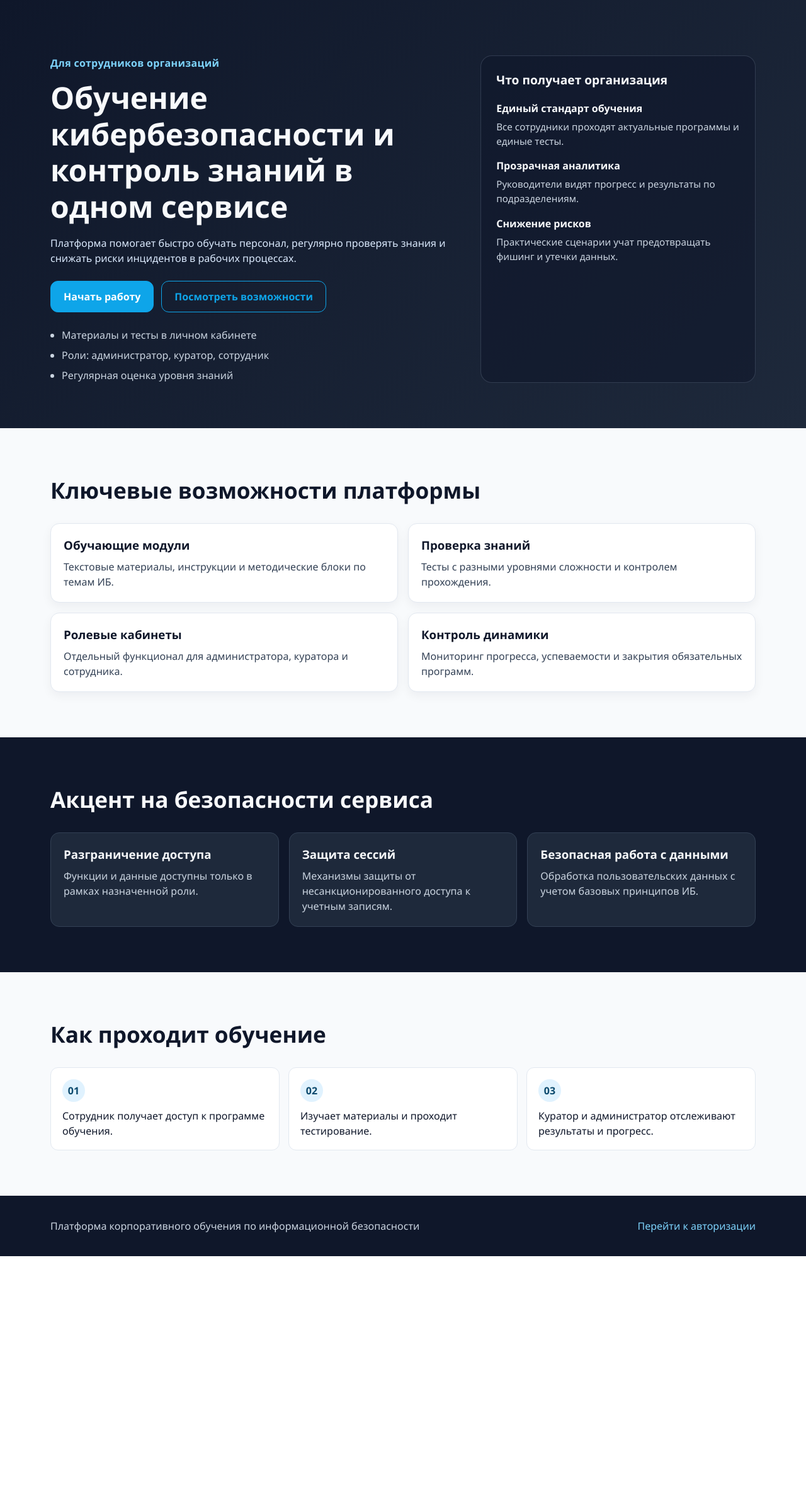
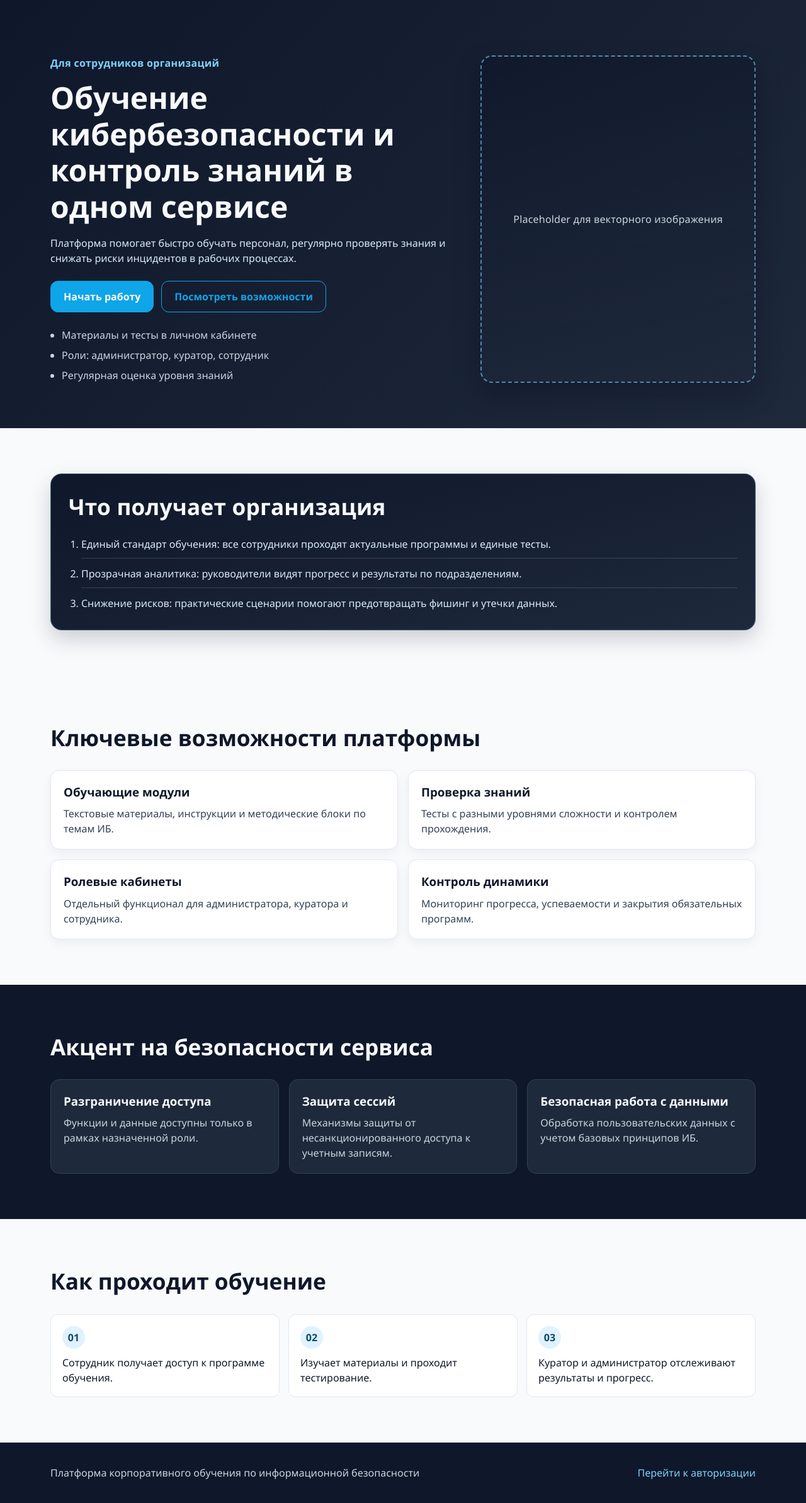
Before and after one commit to corpedu1/corpedu, a Django app: page / in a window 1280 px wide. Shown: the part 73-2460 px from the top of the page at 63% size. Before the commit the page ends 2068 px from the top, so only its background shows below. Run offline with Django 5.2, Linux system fonts and the light colour scheme.

Commit message:
Moved organization benefits block from hero to seperate block

```diff
--- a/static/css/landing.css
+++ b/static/css/landing.css
@@ -2,9 +2,23 @@
     box-sizing: border-box;
 }
 
+@font-face {
+    font-family: "Circe";
+    src: local("Circe"), local("Circe Regular");
+    font-weight: 400;
+    font-style: normal;
+}
+
+@font-face {
+    font-family: "Circe";
+    src: local("Circe"), local("Circe Bold");
+    font-weight: 700;
+    font-style: normal;
+}
+
 body {
     margin: 0;
-    font-family: "Segoe UI", Arial, sans-serif;
+    font-family: "Circe", "Segoe UI", Arial, sans-serif;
     color: #0f172a;
     background: #f8fafc;
     line-height: 1.5;
@@ -134,31 +148,70 @@ a {
     gap: 8px;
 }
 
-.hero__panel {
-    background: rgba(15, 23, 42, 0.55);
-    border: 1px solid rgba(148, 163, 184, 0.24);
-    border-radius: 18px;
-    padding: 24px;
+.hero__placeholder {
+    display: flex;
+    align-items: stretch;
 }
 
-.hero__panel h2 {
-    margin: 0 0 18px;
-    font-size: 1.2rem;
+.hero__placeholder-inner {
+    width: 100%;
+    min-height: 320px;
+    border-radius: 18px;
+    border: 2px dashed rgba(125, 211, 252, 0.6);
+    background: linear-gradient(165deg, rgba(15, 23, 42, 0.68), rgba(30, 41, 59, 0.86));
+    box-shadow: 0 18px 40px rgba(2, 6, 23, 0.28);
+    display: flex;
+    align-items: center;
+    justify-content: center;
+    padding: 20px;
 }
 
-.panel__item + .panel__item {
-    margin-top: 16px;
+.hero__placeholder-inner p {
+    margin: 0;
+    color: #cbd5e1;
+    font-size: 1rem;
+    text-align: center;
+    letter-spacing: 0.2px;
 }
 
-.panel__item h3 {
-    margin: 0 0 6px;
-    font-size: 1rem;
+.section--benefits {
+    padding-top: 48px;
 }
 
-.panel__item p {
+.benefits {
+    background: linear-gradient(165deg, #0f172a, #1e293b);
+    color: #f8fafc;
+    border: 1px solid rgba(125, 211, 252, 0.35);
+    border-radius: 18px;
+    padding: 30px 28px;
+    box-shadow: 0 14px 34px rgba(2, 6, 23, 0.18);
+}
+
+.benefits h2 {
+    margin: 0 0 20px;
+    font-size: 1.45rem;
+    line-height: 1.2;
+    letter-spacing: 0.2px;
+}
+
+.panel__list {
     margin: 0;
-    color: #cbd5e1;
-    font-size: 0.95rem;
+    padding: 0 0 0 20px;
+    display: grid;
+    gap: 12px;
+}
+
+.panel__list li {
+    color: #dbeafe;
+    font-size: 1rem;
+    line-height: 1.5;
+    padding-bottom: 10px;
+    border-bottom: 1px solid rgba(148, 163, 184, 0.28);
+}
+
+.panel__list li:last-child {
+    border-bottom: 0;
+    padding-bottom: 0;
 }
 
 .section {
--- a/templates/landing.html
+++ b/templates/landing.html
@@ -40,20 +40,23 @@
                         <li>Регулярная оценка уровня знаний</li>
                     </ul>
                 </div>
-                <div class="hero__panel">
+                <div class="hero__placeholder">
+                    <div class="hero__placeholder-inner">
+                        <p>Placeholder для векторного изображения</p>
+                    </div>
+                </div>
+            </div>
+        </section>
+
+        <section class="section section--benefits" id="preimushchestva">
+            <div class="container">
+                <div class="benefits">
                     <h2>Что получает организация</h2>
-                    <div class="panel__item">
-                        <h3>Единый стандарт обучения</h3>
-                        <p>Все сотрудники проходят актуальные программы и единые тесты.</p>
-                    </div>
-                    <div class="panel__item">
-                        <h3>Прозрачная аналитика</h3>
-                        <p>Руководители видят прогресс и результаты по подразделениям.</p>
-                    </div>
-                    <div class="panel__item">
-                        <h3>Снижение рисков</h3>
-                        <p>Практические сценарии учат предотвращать фишинг и утечки данных.</p>
-                    </div>
+                    <ol class="panel__list">
+                        <li>Единый стандарт обучения: все сотрудники проходят актуальные программы и единые тесты.</li>
+                        <li>Прозрачная аналитика: руководители видят прогресс и результаты по подразделениям.</li>
+                        <li>Снижение рисков: практические сценарии помогают предотвращать фишинг и утечки данных.</li>
+                    </ol>
                 </div>
             </div>
         </section>
```
